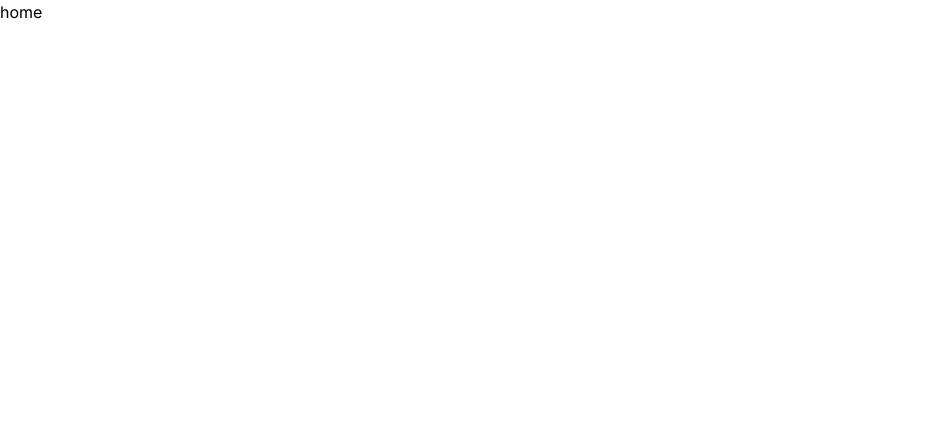
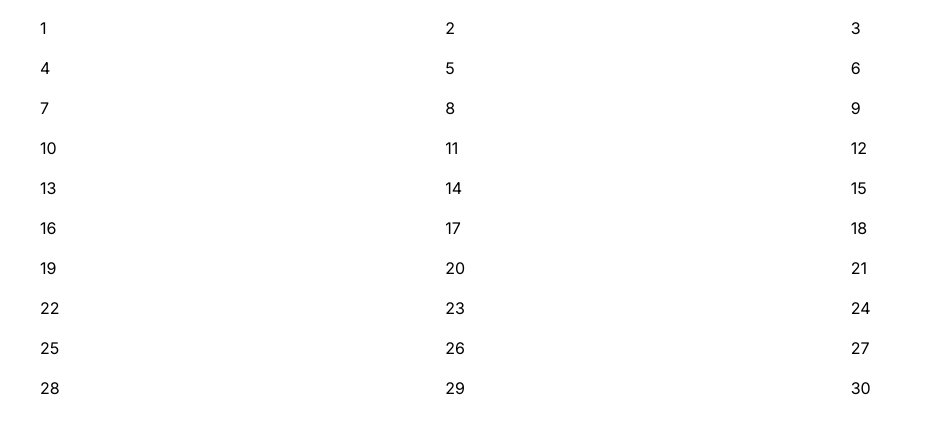
Before and after one commit to JensonCode/bookstore, a Next.js app: page / in a window 1280 px wide. Shown: the top 434 px of the page, without its empty margins (0-932 px from the left). Built offline with nearby package versions, Linux system fonts and the light colour scheme.

Commit message:
feat: home page books display

```diff
--- a/src/app/page.tsx
+++ b/src/app/page.tsx
@@ -1,3 +1,11 @@
+import BookList from '@/components/bookList';
+
+export const dynamic = 'force-dynamic';
+
 export default function Home() {
-  return <>home</>;
+  return (
+    <main className='px-10 py-4'>
+      <BookList />
+    </main>
+  );
 }
--- /dev/null
+++ b/src/components/bookList.tsx
@@ -0,0 +1,18 @@
+'use client';
+
+import BookCard from './bookCard';
+import { useSelector } from 'react-redux';
+import { RootState } from '@/lib/redux/store';
+
+// book list is fetched from server and hydrated to this client component by redux
+// book list in home page
+export default function BookList() {
+  const books = useSelector((state: RootState) => state.books.books);
+  return (
+    <div className='grid grid-cols-1 md:grid-cols-3 gap-4'>
+      {books.map((book, index) => (
+        <span key={index}>{book.id}</span>
+      ))}
+    </div>
+  );
+}
```
